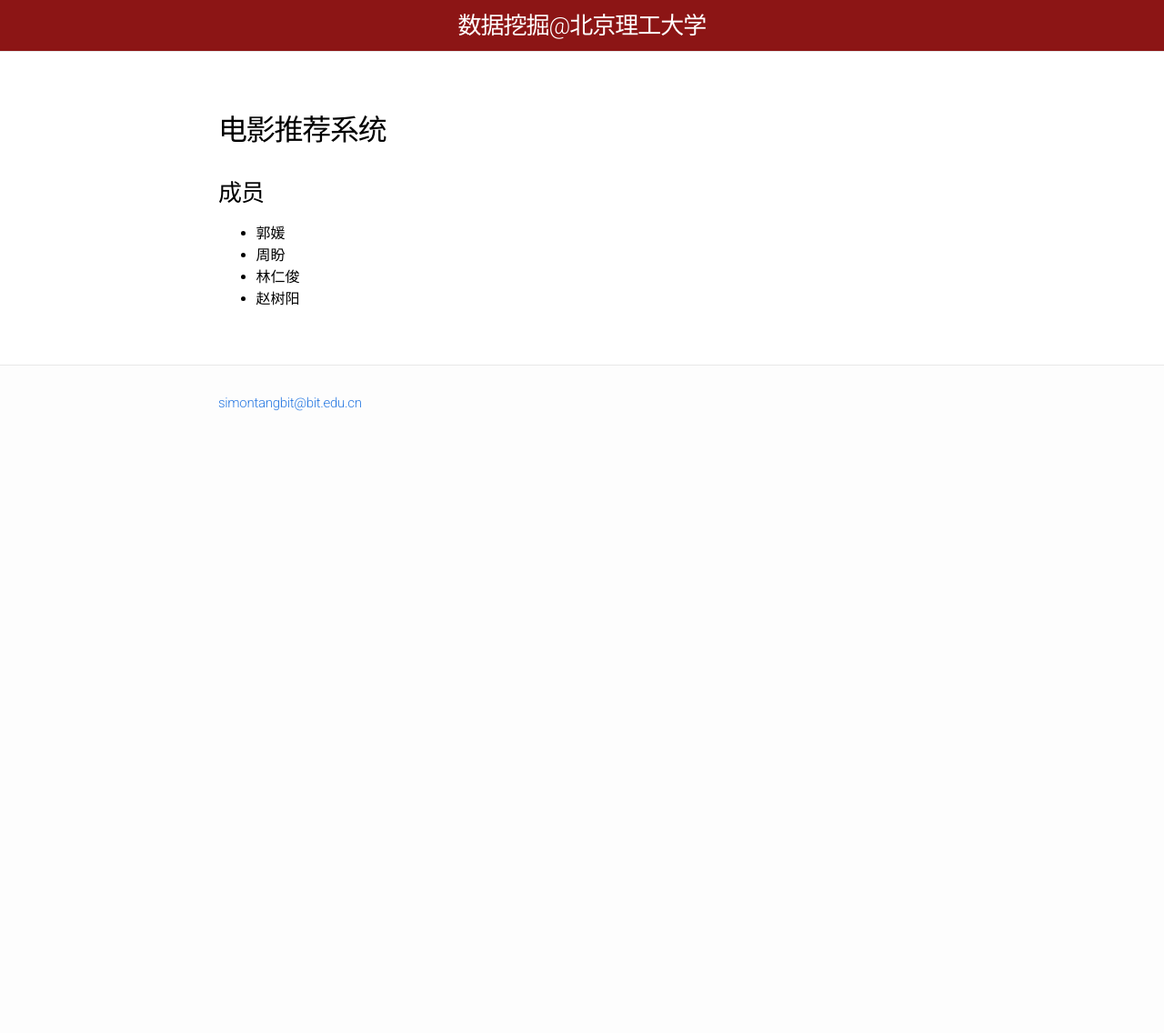
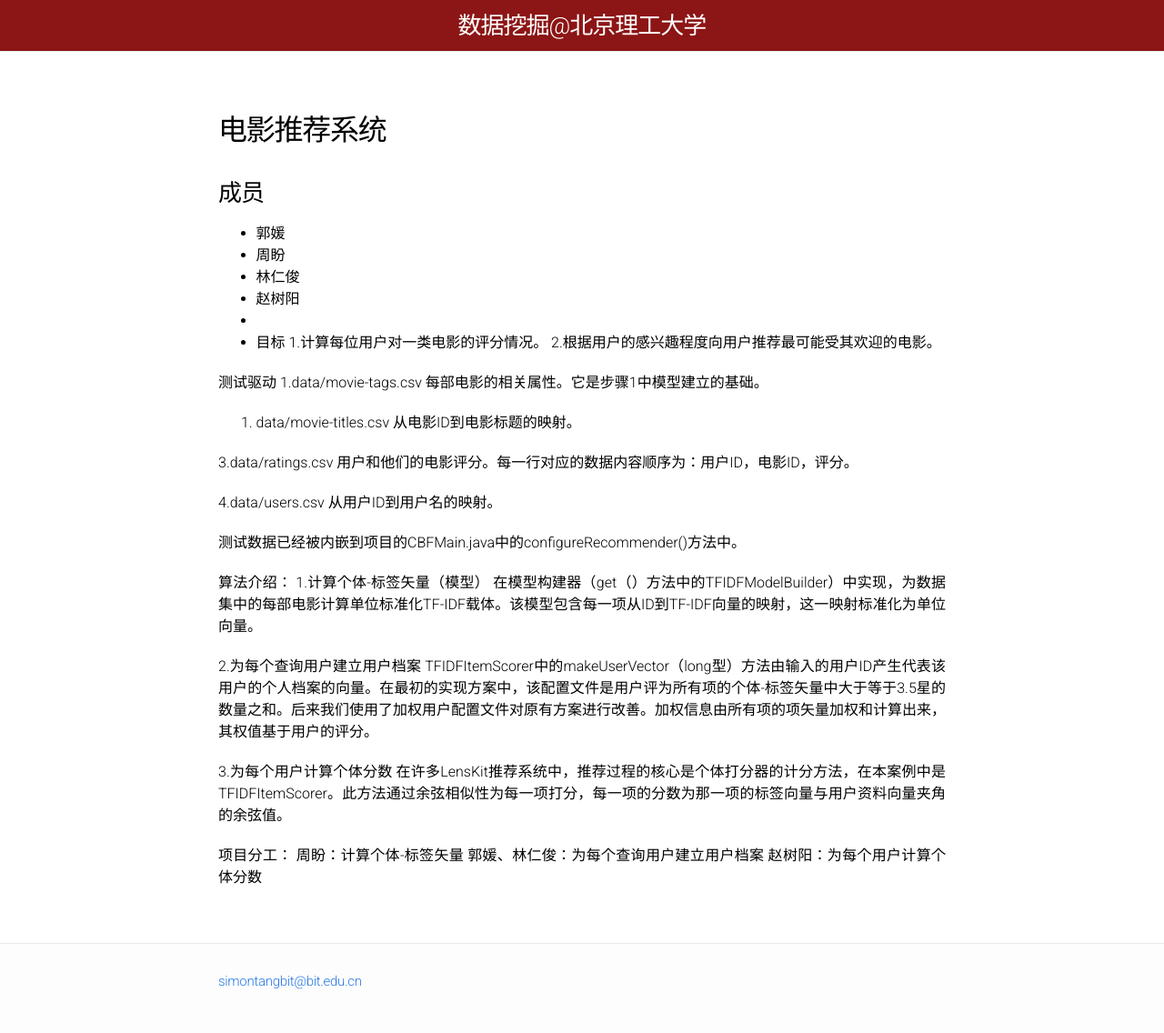
Before and after one commit to BITDM/bitdm.github.io, a Jekyll site: the page built from 2016/projects/p19/proposal.md, in a window 1280 px wide. Shown: the whole page at 91% size. Built offline with Jekyll 4.4.1, drawn with Linux system fonts in a browser that asks for light colours; before the commit the page ends 900 px from its top, so only the background shows below that.

Commit message:
Update proposal.md

```diff
--- a/2016/projects/p19/proposal.md
+++ b/2016/projects/p19/proposal.md
@@ -12,3 +12,38 @@ permalink: /2016/projects/p19/proposal/
 - 周盼
 - 林仁俊
 - 赵树阳
+-
+-
+目标
+1.计算每位用户对一类电影的评分情况。
+2.根据用户的感兴趣程度向用户推荐最可能受其欢迎的电影。
+
+测试驱动
+1.data/movie-tags.csv
+每部电影的相关属性。它是步骤1中模型建立的基础。
+
+2. data/movie-titles.csv
+从电影ID到电影标题的映射。
+
+3.data/ratings.csv
+用户和他们的电影评分。每一行对应的数据内容顺序为：用户ID，电影ID，评分。
+
+4.data/users.csv
+从用户ID到用户名的映射。
+
+测试数据已经被内嵌到项目的CBFMain.java中的configureRecommender()方法中。
+
+算法介绍：
+1.计算个体-标签矢量（模型）
+在模型构建器（get（）方法中的TFIDFModelBuilder）中实现，为数据集中的每部电影计算单位标准化TF-IDF载体。该模型包含每一项从ID到TF-IDF向量的映射，这一映射标准化为单位向量。
+
+2.为每个查询用户建立用户档案
+TFIDFItemScorer中的makeUserVector（long型）方法由输入的用户ID产生代表该用户的个人档案的向量。在最初的实现方案中，该配置文件是用户评为所有项的个体-标签矢量中大于等于3.5星的数量之和。后来我们使用了加权用户配置文件对原有方案进行改善。加权信息由所有项的项矢量加权和计算出来，其权值基于用户的评分。
+
+3.为每个用户计算个体分数
+在许多LensKit推荐系统中，推荐过程的核心是个体打分器的计分方法，在本案例中是TFIDFItemScorer。此方法通过余弦相似性为每一项打分，每一项的分数为那一项的标签向量与用户资料向量夹角的余弦值。
+
+项目分工：
+周盼：计算个体-标签矢量
+郭媛、林仁俊：为每个查询用户建立用户档案
+赵树阳：为每个用户计算个体分数
```
